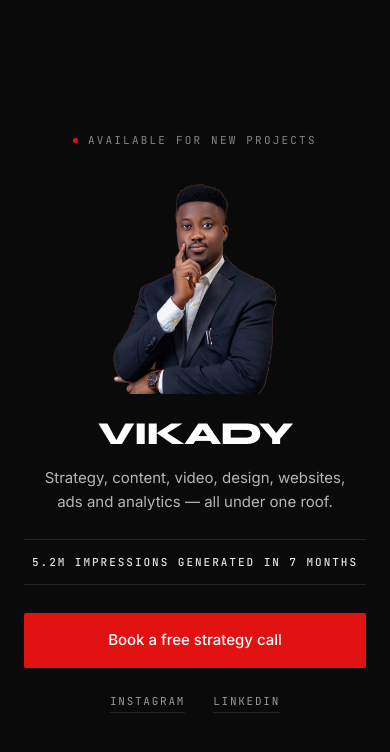
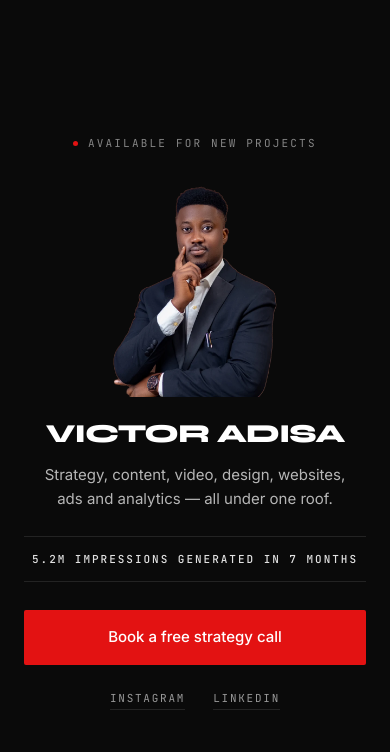
Before and after one commit to thevictoradisa/my-portfolio, a plain HTML site: page index.html in a window 390 px wide. Drawn offline with Linux system fonts and the light colour scheme.

Commit message:
Wordmark reads VICTOR ADISA; resize so it is not crammed
Changed in both places: the <h1 class="mark"> and the stylesheet
comment header. <title> and meta description already carried the name
and are untouched.

VICTOR ADISA is twice the characters VIKADY was, so the size had to
move. At the old 38px the name measures 438px inside a 448px card —
5px of clearance per side. Reduced to 34px, which renders 391px with
28px clear on each side and sits inside the rule above the button.
Kept on one line: a name reads as a name on one line, and two lines
would have turned it into a poster lockup.

The mobile rule had the same problem, worse. At 390px the card is
342px, where 32px would have rendered 369px and overflowed by 14px a
side. Reduced to 26px, rendering 299px with 21px clear.

Page still measures 900px at 1440x900 and 844px at 390x844, no scroll
on either axis, nothing overflowing.

Co-Authored-By: Claude Opus 5 <noreply@anthropic.com>

```diff
--- a/index.html
+++ b/index.html
@@ -14,7 +14,7 @@
 <link href="https://fonts.googleapis.com/css2?family=Syne:wght@700;800&family=Inter:wght@400;500&family=JetBrains+Mono:wght@400;500&display=swap" rel="stylesheet">
 <style>
 /* ============================================================
-   VIKADY — single screen
+   VICTOR ADISA — single screen
    One card. Nothing to scroll. Six text styles, three links.
    ============================================================ */
 :root{
@@ -72,7 +72,7 @@ a{color:inherit;text-decoration:none}
 /* 3 — wordmark */
 .mark{
   font-family:var(--fh);font-weight:800;color:var(--white);
-  font-size:38px;letter-spacing:-.03em;line-height:1;margin-top:1.5rem;
+  font-size:34px;letter-spacing:-.03em;line-height:1;margin-top:1.5rem;
 }
 
 /* 4 — one line of prose */
@@ -111,7 +111,7 @@ a{color:inherit;text-decoration:none}
 a:focus-visible{outline:2px solid var(--red);outline-offset:4px;border-radius:2px}
 
 @media(max-width:420px){
-  .mark{font-size:32px}
+  .mark{font-size:26px}
   .shot{width:168px}
 }
 @media(prefers-reduced-motion:reduce){*{transition:none!important;animation:none!important}}
@@ -128,7 +128,7 @@ a:focus-visible{outline:2px solid var(--red);outline-offset:4px;border-radius:2p
       <img src="images/victor-cutout.webp" alt="Victor Adisa" width="620" height="784">
     </figure>
 
-    <h1 class="mark">VIKADY</h1>
+    <h1 class="mark">VICTOR ADISA</h1>
 
     <p class="line">Strategy, content, video, design, websites, ads and analytics — all under one roof.</p>
 
```
